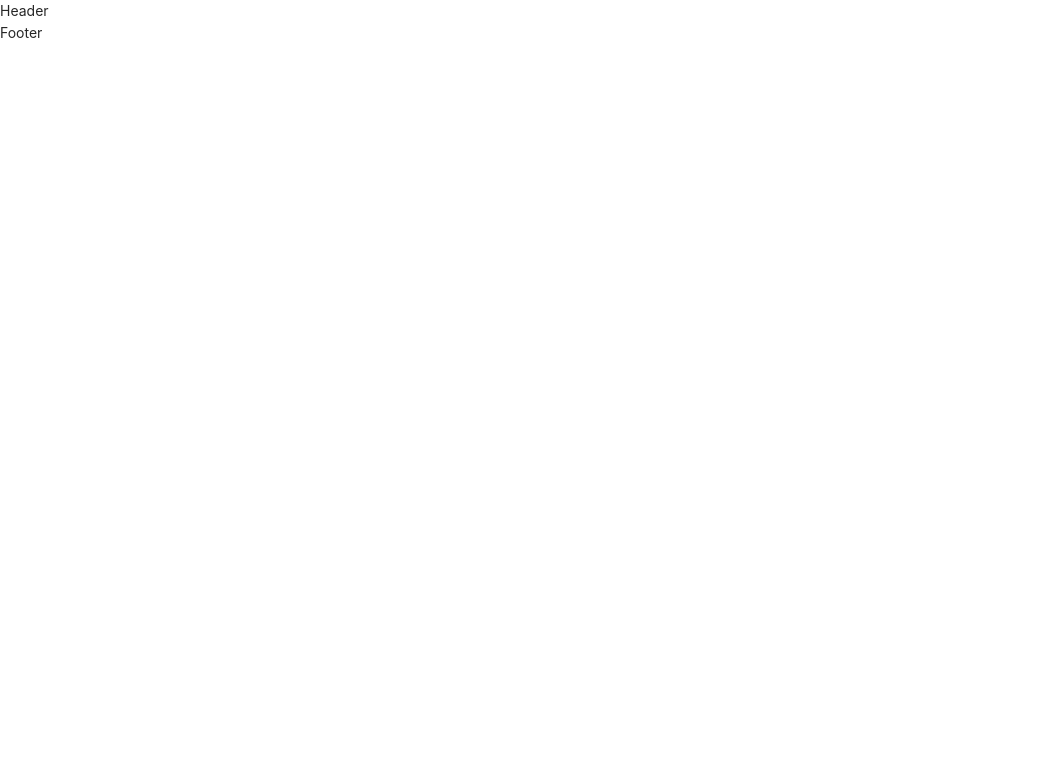
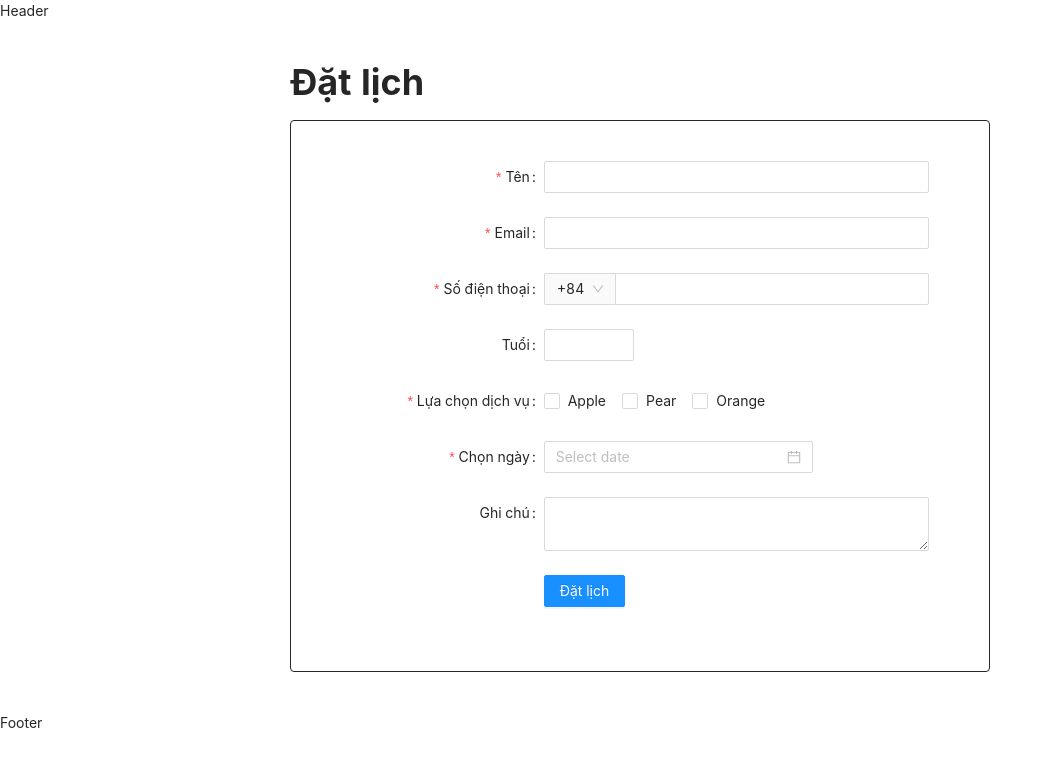
Before and after one commit to trung9901/FE-DATN, a Next.js app: page /booking in a window 1280 px wide. Shown: the top 766 px of the page, without its empty margins (0-1052 px from the left). Built offline with nearby package versions, Linux system fonts and the light colour scheme.

Commit message:
Update booking

```diff
--- a/src/pages/booking/index.jsx
+++ b/src/pages/booking/index.jsx
@@ -1,11 +1,183 @@
-import React from 'react'
+import React from "react";
+import {
+  Button,
+  Form,
+  Input,
+  InputNumber,
+  Select,
+  Checkbox,
+  DatePicker,
+  Space,
+} from "antd";
 
+// ------------------------------------------------------------------------------------------------
+const layout = {
+  labelCol: {
+    span: 8,
+  },
+  wrapperCol: {
+    span: 16,
+  },
+};
+const { Option } = Select;
+const validateMessages = {
+  required: "${label} is required!",
+  types: {
+    email: "${label} is not a valid email!",
+    number: "${label} is not a valid number!",
+  },
+  number: {
+    range: "${label} must be between ${min} and ${max}",
+  },
+};
+const options = [
+  {
+    label: "Apple",
+    value: "Apple",
+  },
+  {
+    label: "Pear",
+    value: "Pear",
+  },
+  {
+    label: "Orange",
+    value: "Orange",
+  },
+];
+const onChange = (checkedValues) => {
+  console.log("checked = ", checkedValues);
+};
+const onChange1 = (value, dateString) => {
+  console.log("Selected Time: ", value);
+  console.log("Formatted Selected Time: ", dateString);
+};
+
+const onOk = (value) => {
+  console.log("onOk: ", value);
+};
+// ------------------------------------------------------------------------------------------------
 const BookingPage = () => {
+  const prefixSelector = (
+    <Form.Item name="prefix" noStyle>
+      <Select
+        style={{
+          width: 70,
+        }}
+      >
+        <Option value="86">+84</Option>
+        <Option value="87">+87</Option>
+      </Select>
+    </Form.Item>
+  );
   return (
-    <div className=''>
-        <div className=""></div>
+    <div className="my-10 ">
+      <div className="w-[700px] m-auto">
+        <div className="">
+          <h1 className="text-4xl font-bold">Đặt lịch</h1>
+          <div className="border border-current rounded p-10 ">
+            <div className="mx-5">
+              <Form
+                {...layout}
+                name="nest-messages"
+                validateMessages={validateMessages}
+                initialValues={{
+                  prefix: "+84",
+                }}
+              >
+                <Form.Item
+                  name={["user", "name"]}
+                  label="Tên "
+                  rules={[
+                    {
+                      required: true,
+                    },
+                  ]}
+                >
+                  <Input />
+                </Form.Item>
+                <Form.Item
+                  name={["user", "email"]}
+                  label="Email"
+                  rules={[
+                    {
+                      required: true,
+                      type: "email",
+                    },
+                  ]}
+                >
+                  <Input />
+                </Form.Item>
+                <Form.Item
+                  name="phone"
+                  label="Số điện thoại"
+                  rules={[
+                    {
+                      required: true,
+                      type: "phone",
+                      message: "Please input your phone number!",
+                    },
+                  ]}
+                >
+                  <Input
+                    addonBefore={prefixSelector}
+                    style={{
+                      width: "100%",
+                    }}
+                  />
+                </Form.Item>
+                <Form.Item
+                  name={["user", "age"]}
+                  label="Tuổi"
+                  rules={[
+                    {
+                      type: "number",
+                      min: 0,
+                      max: 99,
+                    },
+                  ]}
+                >
+                  <InputNumber />
+                </Form.Item>
+
+                <Form.Item
+                  name={["user", "oders"]}
+                  label="Lựa chọn dịch vụ"
+                  rules={[
+                    {
+                      required: true,
+                    },
+                  ]}
+                >
+                  <Checkbox.Group options={options} onChange={onChange} />
+                </Form.Item>
+
+                <Form.Item
+                  name={["user", "date"]}
+                  label="Chọn ngày"
+                  rules={[
+                    {
+                      required: true,
+                    },
+                  ]}
+                >
+                  <DatePicker showTime onChange={onChange1} onOk={onOk} />
+                </Form.Item>
+
+                <Form.Item name={["user", "introduction"]} label="Ghi chú">
+                  <Input.TextArea />
+                </Form.Item>
+                <Form.Item wrapperCol={{ ...layout.wrapperCol, offset: 8 }}>
+                  <Button type="primary" htmlType="submit">
+                    Đặt lịch
+                  </Button>
+                </Form.Item>
+              </Form>
+            </div>
+          </div>
+        </div>
+      </div>
     </div>
-  )
-}
+  );
+};
 
-export default BookingPage
+export default BookingPage;
```
